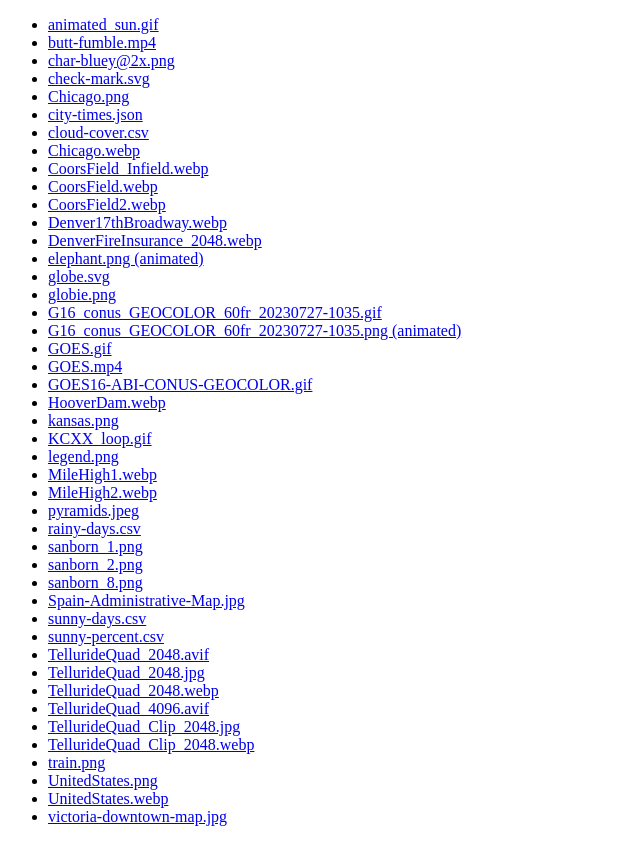
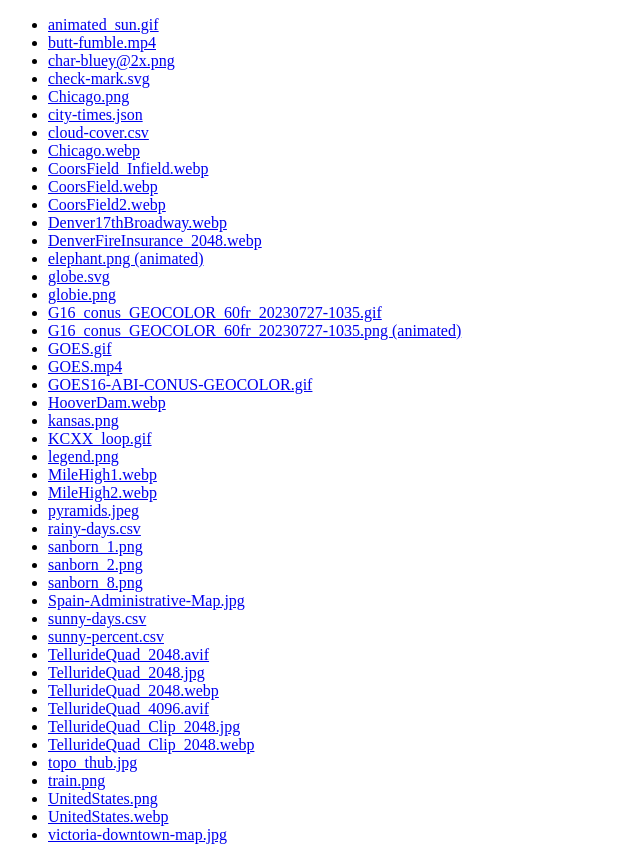
Before and after one commit to sagewall/test-images, a plain HTML site: page index.html in a window 1280 px wide. Shown: the whole page, without its empty margins (0-640 px from the left). Drawn offline with Linux system fonts and the light colour scheme.

Commit message:
feat: add topo_thumb.jpg

```diff
--- a/index.html
+++ b/index.html
@@ -82,6 +82,9 @@
         >
       </li>
       <li>
+        <a href="./topo_thub.jpg"> topo_thub.jpg </a>
+      </li>
+      <li>
         <a href="./train.png">train.png</a>
       </li>
       <li><a href="./UnitedStates.png">UnitedStates.png</a></li>
```
Also changed, not shown: topo_thumb.jpg (added).
